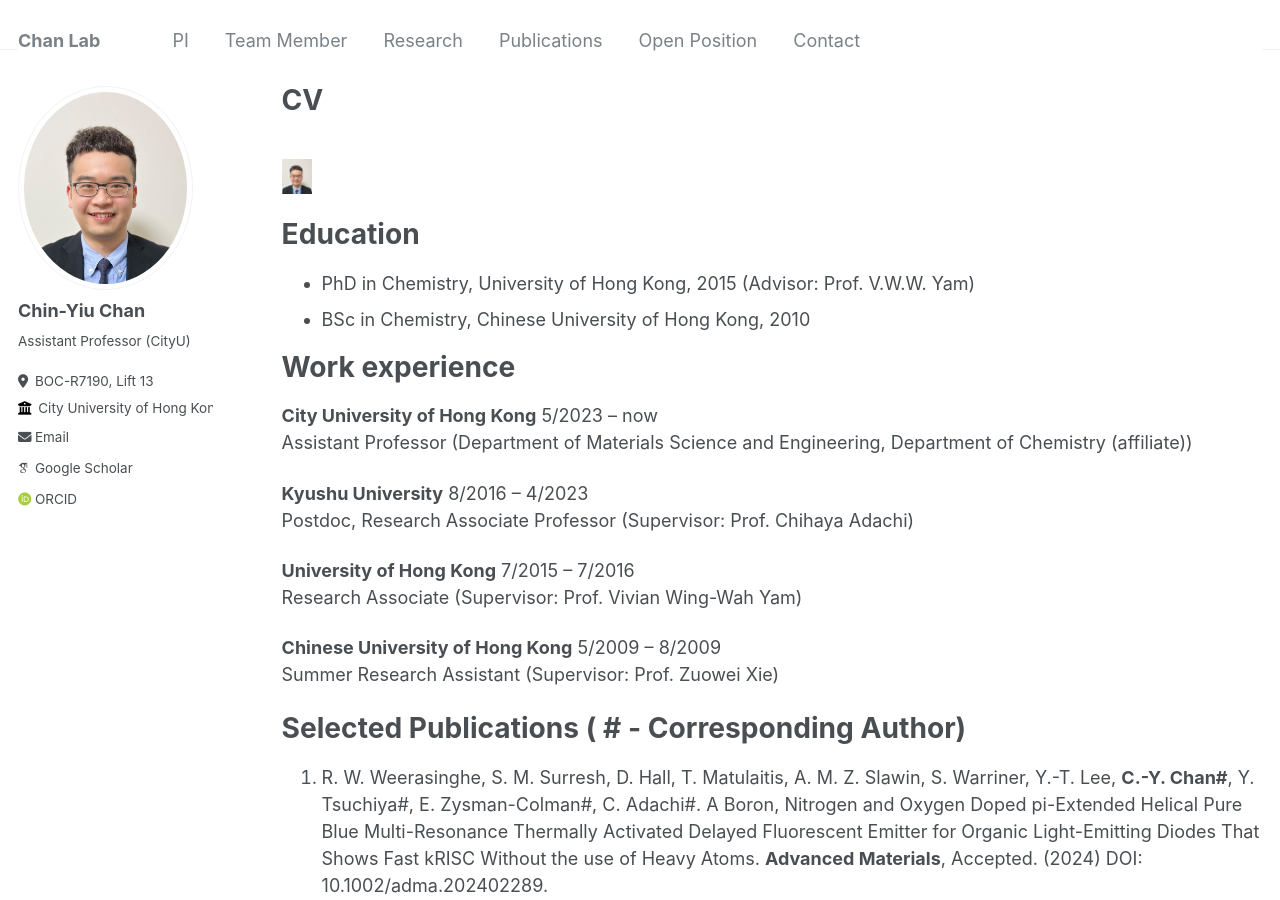
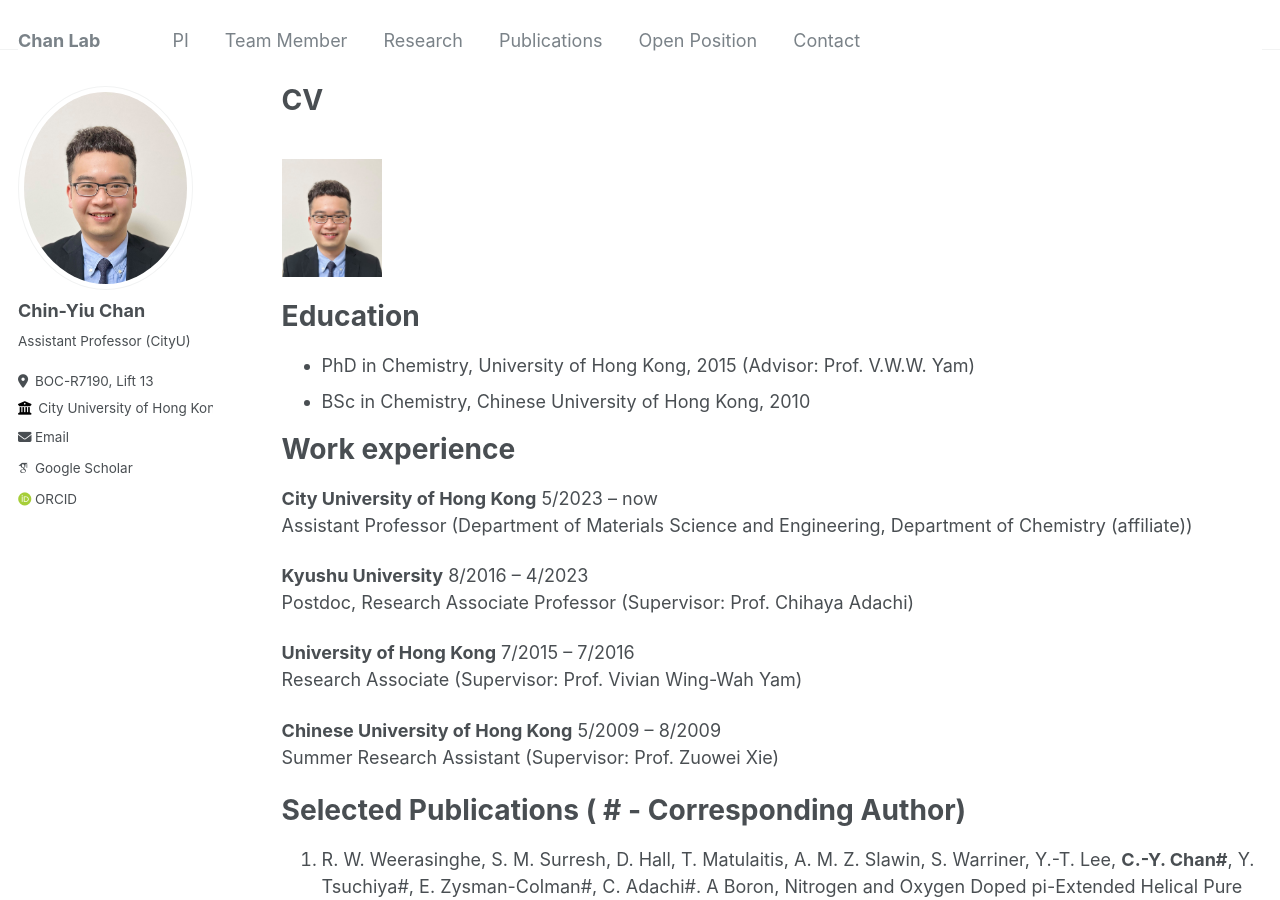
Before and after one commit to cychan-chem/chinychan.github.io, a Jekyll site: the page built from _pages/cv.md, in a window 1280 px wide and 900 px high. Built offline with Jekyll 4.4.1, drawn with Linux system fonts in a browser that asks for light colours; some web fonts are replaced.

Commit message:
Update cv.md

```diff
--- a/_pages/cv.md
+++ b/_pages/cv.md
@@ -9,7 +9,7 @@ redirect_from:
 
 {% include base_path %}
 
-<br/> <img src='/images/Photo_CHAN Chin-Yiu.jpg' width="30" height="30">
+<br/> <img src='/images/Photo_CHAN Chin-Yiu.jpg' width="100" height="100">
 
 Education
 ======
```
